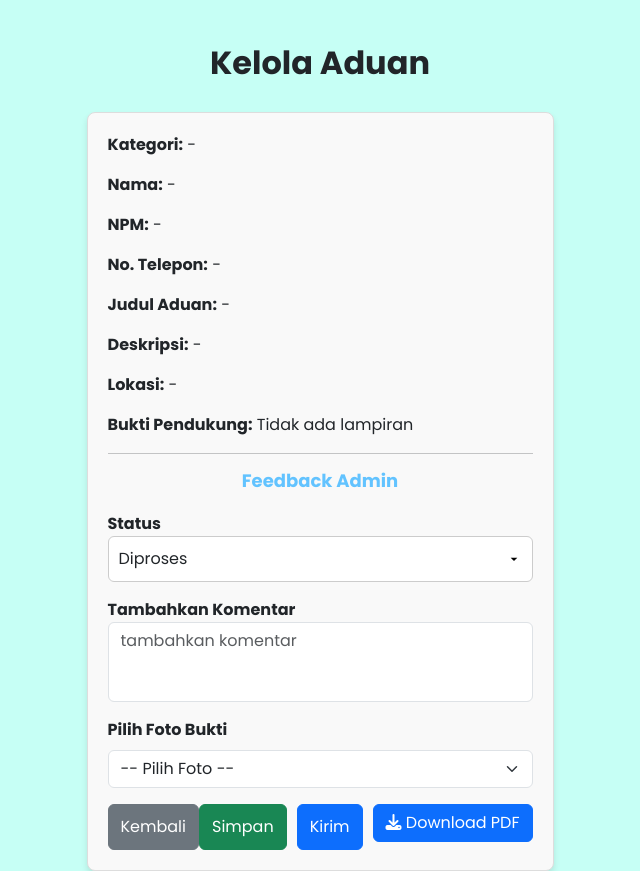
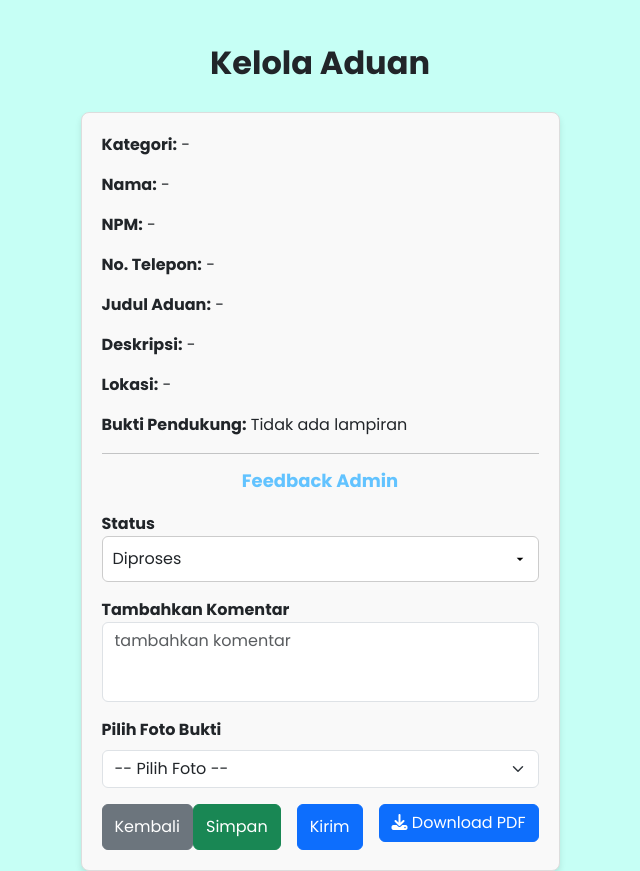
Before and after one commit to DithaAlfariz/Kelompok2PBW, a PHP site: page /admin-uaspbw/4-detailaduan.php in a window 1280 px wide. Shown: the part 56-927 px from the top of the page, without its empty margins (320-960 px from the left). Run offline with PHP 8.4, Linux system fonts and the light colour scheme; data that the repository does not hold is empty.

Commit message:
benerin 4 tombol

```diff
--- a/admin-uaspbw/4-detailaduan.php
+++ b/admin-uaspbw/4-detailaduan.php
@@ -180,7 +180,7 @@ if (!empty($data['bukti'])) {
             </div>
             <div style="display: flex; justify-content: space-between; margin-top: 15px;">
                 <button class="btn btn-secondary" style="margin-right: auto;" type="button" onclick="window.history.back()">Kembali</button>
-                    <div style="display: flex; gap: 10px;">
+                <div class="d-flex gap-3">
                     <button class="btn btn-success" name="simpan" type="submit">Simpan</button>
                     <button class="btn btn-primary" name="kirim" type="submit">Kirim</button>
                     <a href="download_aduan_pdf.php?kategori=<?= $kategori ?>&id=<?= $data['id_pengaduan'] ?>" class="btn btn-primary mb-2" target="_blank">
```
Lines whose indentation alone changed are shown as unchanged.
